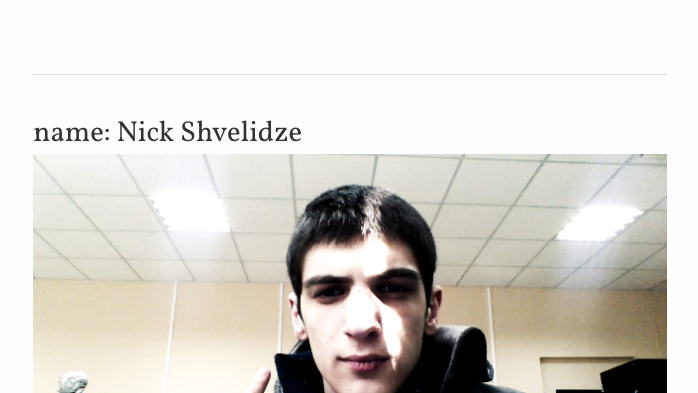
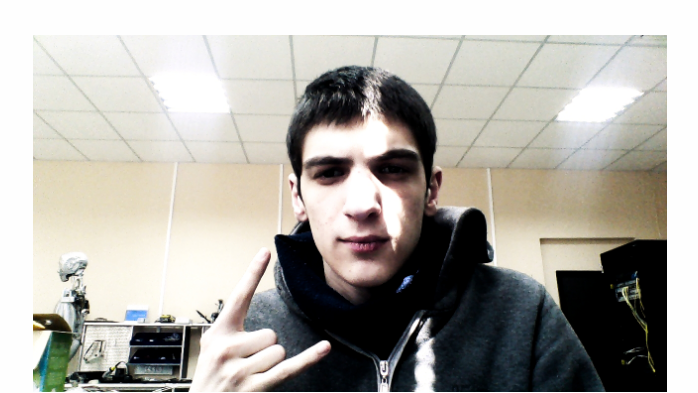
Before and after one commit to shvelo/resume, a website: page index.html in a window 1280 px wide. Shown: the top 393 px of the page, without its empty margins (290-988 px from the left). Drawn offline with Linux system fonts and the light colour scheme.

Commit message:
Regenerate files

```diff
--- a/index.html
+++ b/index.html
@@ -3,14 +3,12 @@
 <head>
 	<meta charset="UTF-8">
 	<meta name="viewport" content="width=device-width, initial-scale=1">
-	<title></title>
+	<title>Nick Shvelidze</title>
 	<link rel="icon" href="img/favicon.png">
 	<link rel="stylesheet" href="css/app.css">
 </head>
 <body>
-	<hr>
-<h2 id="name-nick-shvelidze-">name: Nick Shvelidze </h2>
-<p><img src="img/mugshot.jpg" alt=""></p>
+	<p><img src="img/mugshot.jpg" alt=""></p>
 <h1 id="nick-shvelidze">Nick Shvelidze</h1>
 <h3 id="mobile-web-developer">Mobile / Web developer</h3>
 <h2 id="links">Links</h2>
```
Also changed, not shown: 1 other file.
